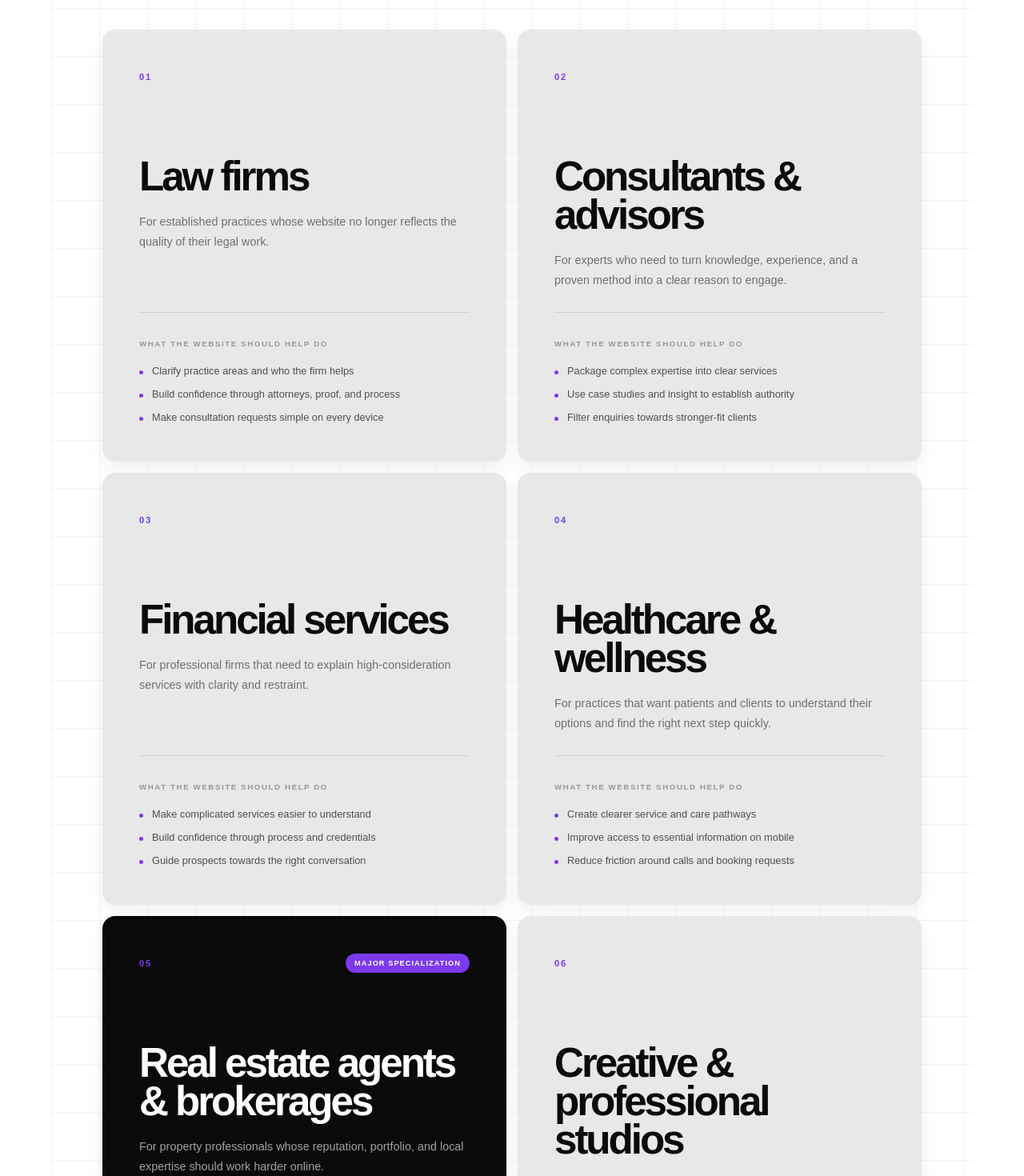
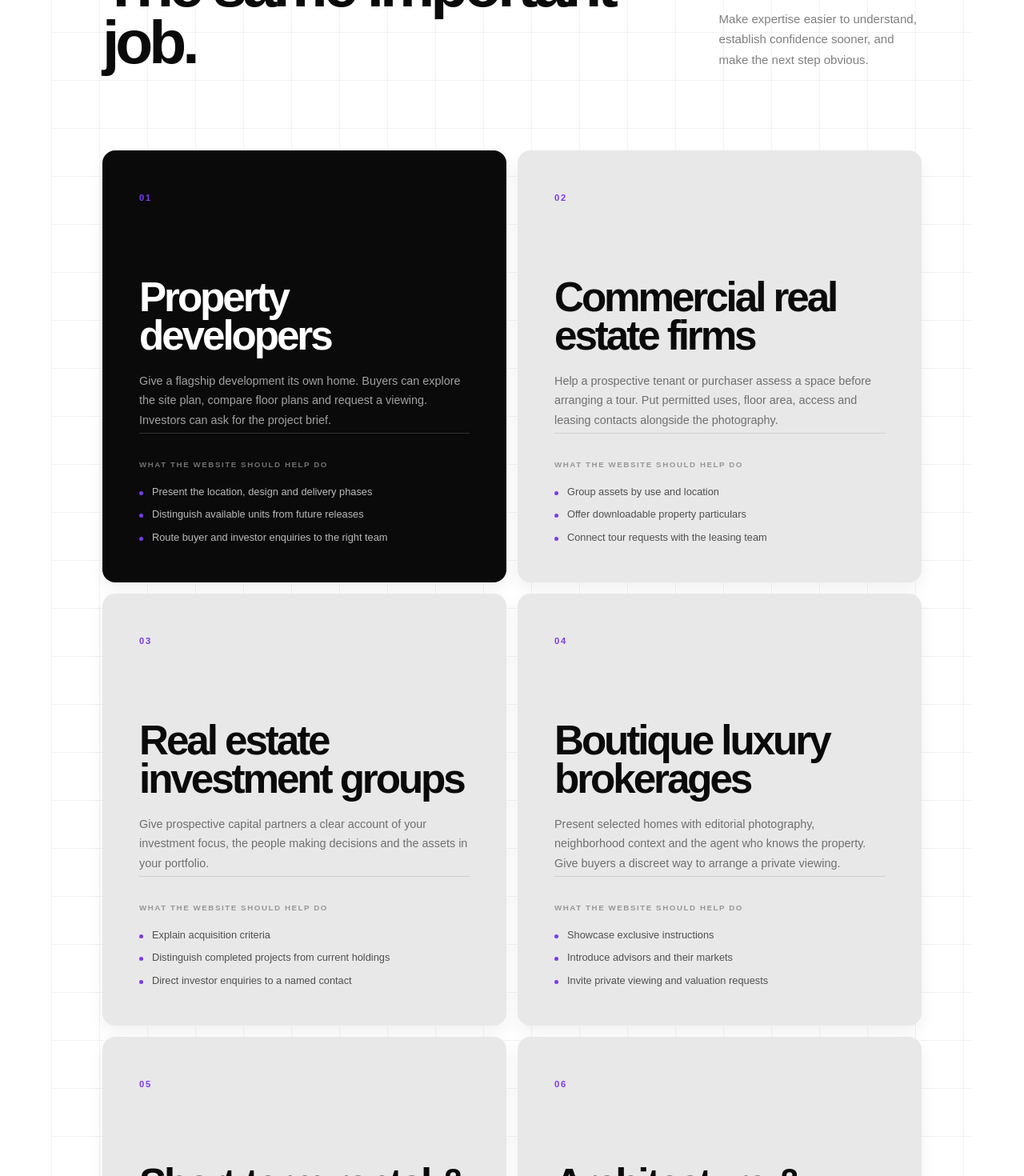
Before and after one commit to Allensamm/bazalel, a Next.js app: page /industries in a window 1280 px wide. Shown: the part 1330-2800 px from the top of the page at 80% size. Built offline with nearby package versions, Linux system fonts and the light colour scheme.

Commit message:
Target property, hospitality, design and professional service buyers

```diff
--- a/app/industries/page.tsx
+++ b/app/industries/page.tsx
@@ -1,107 +1,15 @@
 import type { Metadata } from 'next';
 import Link from 'next/link';
+import { industries } from '@/lib/industries';
 import { SiteFooter } from '@/components/SiteFooter';
 import { createPageMetadata } from '@/lib/site';
 
 export const metadata: Metadata = createPageMetadata({
-  title: 'Industries',
+  title: 'Web Design for Property, Hospitality, Design Studios & Law Firms',
   description:
-    'Bazalel builds strategic Squarespace websites for law firms, consultants, financial services, healthcare practices, property businesses, studios, and other expert-led companies.',
+    'Explore Squarespace web design for property developers, investment groups, luxury brokerages, hospitality brands, architecture and interior studios, and law firms.',
   path: '/industries',
 });
-
-const industries = [
-  {
-    number: '01',
-    name: 'Law firms',
-    description:
-      'For established practices whose website no longer reflects the quality of their legal work.',
-    outcomes: [
-      'Clarify practice areas and who the firm helps',
-      'Build confidence through attorneys, proof, and process',
-      'Make consultation requests simple on every device',
-    ],
-  },
-  {
-    number: '02',
-    name: 'Consultants & advisors',
-    description:
-      'For experts who need to turn knowledge, experience, and a proven method into a clear reason to engage.',
-    outcomes: [
-      'Package complex expertise into clear services',
-      'Use case studies and insight to establish authority',
-      'Filter enquiries towards stronger-fit clients',
-    ],
-  },
-  {
-    number: '03',
-    name: 'Financial services',
-    description:
-      'For professional firms that need to explain high-consideration services with clarity and restraint.',
-    outcomes: [
-      'Make complicated services easier to understand',
-      'Build confidence through process and credentials',
-      'Guide prospects towards the right conversation',
-    ],
-  },
-  {
-    number: '04',
-    name: 'Healthcare & wellness',
-    description:
-      'For practices that want patients and clients to understand their options and find the right next step quickly.',
-    outcomes: [
-      'Create clearer service and care pathways',
-      'Improve access to essential information on mobile',
-      'Reduce friction around calls and booking requests',
-    ],
-  },
-  {
-    number: '05',
-    name: 'Real estate agents & brokerages',
-    label: 'Major specialization',
-    featured: true,
-    description:
-      'For property professionals whose reputation, portfolio, and local expertise should work harder online.',
-    outcomes: [
-      'Showcase services and selected properties clearly',
-      'Strengthen trust with proof and local expertise',
-      'Create direct paths for buyers, sellers, and investors',
-    ],
-  },
-  {
-    number: '06',
-    name: 'Creative & professional studios',
-    description:
-      'For teams that need more than a beautiful portfolio—they need a site that explains why the work matters.',
-    outcomes: [
-      'Connect strong work to meaningful client outcomes',
-      'Clarify the process and ideal project fit',
-      'Turn portfolio interest into qualified briefs',
-    ],
-  },
-  {
-    number: '07',
-    name: 'Education & training',
-    description:
-      'For educators and training businesses that need to make programmes, proof, and enrolment paths easier to navigate.',
-    outcomes: [
-      'Organize programmes around learner needs',
-      'Use outcomes and testimonials to build confidence',
-      'Simplify registration and enquiry journeys',
-    ],
-  },
-  {
-    number: '08',
-    name: 'Other expert-led businesses',
-    description:
-      'Your industry does not need to be on a list. The strongest fit is a good business with a website that undersells it.',
-    outcomes: [
-      'Define the useful result your website should support',
-      'Create a clearer message and visitor journey',
-      'Measure the actions that matter to the business',
-    ],
-  },
-];
 
 const fitSignals = [
   'Your service depends on credibility and trust',
@@ -118,15 +26,14 @@ export default function IndustriesPage() {
         <div className="industries-hero__inner">
           <p data-reveal="up">Industries</p>
           <h1 data-reveal="up" className="reveal-delay-1">
-            We build where trust drives the decision.
+            Web design for property, hospitality, design studios and professional services.
           </h1>
           <div className="industries-hero__intro" data-reveal="up">
             <p>
-              Bazalel works with professional-service and expert-led businesses.
-              We learn how your clients choose, then build the message, proof, and
-              path that helps the right visitor take action.
+              Explore how a development website can attract investor enquiries, a portfolio can win a studio brief,
+              or a practice page can bring the right matter to a lawyer.
             </p>
-            <span>Our specialty is <Link href="/real-estate-web-design">Squarespace web design for real estate agents</Link>.</span>
+            <span>Explore our <Link href="/real-estate-web-design">real estate</Link> and <Link href="/law-firm-web-design">law firm web design services</Link>.</span>
           </div>
         </div>
       </header>
@@ -148,14 +55,14 @@ export default function IndustriesPage() {
         <div className="industries-grid">
           {industries.map((industry, index) => (
             <article
-              key={industry.name}
-              className={`industry-card${industry.featured ? ' industry-card--featured' : ''}`}
+              key={industry.id}
+              id={industry.id}
+              className={`industry-card${index === 0 ? ' industry-card--featured' : ''}`}
               data-reveal="up"
               style={{ transitionDelay: `${(index % 2) * 100}ms` }}
             >
               <div className="industry-card__topline">
-                <span>{industry.number}</span>
-                {industry.label && <strong>{industry.label}</strong>}
+                <span>{String(index + 1).padStart(2, '0')}</span>
               </div>
               <h3>{industry.name}</h3>
               <p>{industry.description}</p>
--- a/app/redesign.css
+++ b/app/redesign.css
@@ -662,17 +662,17 @@ html::-webkit-scrollbar-thumb {
   justify-content: flex-start;
 }
 
-.niche__industries span:first-child {
+.niche__industries a:first-child {
   border-color: var(--color-accent);
   color: var(--color-accent);
 }
 
-.niche__areas span {
+.niche__areas a {
   border-color: rgba(0, 0, 0, 0.14);
   color: rgba(0, 0, 0, 0.5);
 }
 
-.niche__areas span:hover {
+.niche__areas a:hover {
   border-color: var(--color-primary);
   color: var(--color-primary);
 }
--- a/components/BrandHero.tsx
+++ b/components/BrandHero.tsx
@@ -61,12 +61,10 @@ export function BrandHero() {
         </div>
         <div ref={messageRef} className="brand-hero__message">
           <h1 id="hero-title">
-            Squarespace Websites for Real Estate Agents &amp; Professional Service Businesses
+            Squarespace websites for real estate, hospitality, design studios and law firms
           </h1>
           <p>
-            Strategy-led, conversion-focused Squarespace websites designed to build
-            trust, communicate expertise, and turn serious visitors into qualified
-            enquiries.
+            Showcase a flagship development, invite a guest to book a stay, or help a client choose your practice. We build around the enquiry you want to receive.
           </p>
           <strong className="brand-hero__rating">Over 4.5-star average rating.</strong>
         </div>
--- a/components/ContactForm.tsx
+++ b/components/ContactForm.tsx
@@ -1,4 +1,6 @@
 'use client';
+
+import { industries } from '@/lib/industries';
 
 import { FormEvent, useState } from 'react';
 
@@ -114,7 +116,7 @@ export function ContactForm() {
           Industry
           <select name="industry" defaultValue="" required>
             <option value="" disabled>Select your industry</option>
-            <option>Law firm</option>
+            {industries.map(({ id, name }) => <option key={id}>{name}</option>)}
             <option>Consulting or advisory</option>
             <option>Financial services</option>
             <option>Healthcare or wellness</option>
--- a/components/SiteFooter.tsx
+++ b/components/SiteFooter.tsx
@@ -1,7 +1,7 @@
 import Image from 'next/image';
 import Link from 'next/link';
 
-export function SiteFooter({ home = false }: { home?: boolean }) {
+export function SiteFooter() {
   return (
     <footer className="site-footer grid-surface">
       <div className="site-footer__grid">
@@ -21,9 +21,7 @@ export function SiteFooter({ home = false }: { home?: boolean }) {
           <Link href="/approach">Approach</Link>
           <Link href="/industries">Industries</Link>
           <Link href="/real-estate-web-design">Real estate web design</Link>
-          {!home && (
-            <Link href="/law-firm-web-design">Law firm web design</Link>
-          )}
+          <Link href="/law-firm-web-design">Law firm web design</Link>
           <Link href="/work">Our work</Link>
           <Link href="/bazalelpages">Bazalel Pages</Link>
         </div>
--- /dev/null
+++ b/lib/industries.ts
@@ -0,0 +1,50 @@
+export const industries = [
+  {
+    id: 'developers',
+    name: 'Property developers',
+    description: 'Give a flagship development its own home. Buyers can explore the site plan, compare floor plans and request a viewing. Investors can ask for the project brief.',
+    outcomes: ['Present the location, design and delivery phases', 'Distinguish available units from future releases', 'Route buyer and investor enquiries to the right team'],
+  },
+  {
+    id: 'commercial',
+    name: 'Commercial real estate firms',
+    description: 'Help a prospective tenant or purchaser assess a space before arranging a tour. Put permitted uses, floor area, access and leasing contacts alongside the photography.',
+    outcomes: ['Group assets by use and location', 'Offer downloadable property particulars', 'Connect tour requests with the leasing team'],
+  },
+  {
+    id: 'investment',
+    name: 'Real estate investment groups',
+    description: 'Give prospective capital partners a clear account of your investment focus, the people making decisions and the assets in your portfolio.',
+    outcomes: ['Explain acquisition criteria', 'Distinguish completed projects from current holdings', 'Direct investor enquiries to a named contact'],
+  },
+  {
+    id: 'brokerages',
+    name: 'Boutique luxury brokerages',
+    description: 'Present selected homes with editorial photography, neighborhood context and the agent who knows the property. Give buyers a discreet way to arrange a private viewing.',
+    outcomes: ['Showcase exclusive instructions', 'Introduce advisors and their markets', 'Invite private viewing and valuation requests'],
+  },
+  {
+    id: 'hospitality',
+    name: 'Short-term rental & hospitality brands',
+    description: 'Help guests choose the right stay. Set out sleeping arrangements, accessibility, amenities and arrival details, then send guests to the booking calendar for that property.',
+    outcomes: ['Organize stays by destination or guest needs', 'Connect each property to its booking system', 'Collect group and extended-stay enquiries'],
+  },
+  {
+    id: 'studios',
+    name: 'Architecture & interior design studios',
+    description: 'Show a prospective client how you work. Pair finished photography with the original brief, site constraints, materials and design decisions behind the project.',
+    outcomes: ['Organize projects by building type or discipline', 'Credit the design team and collaborators', 'Invite briefs with location, scope and timing'],
+  },
+  {
+    id: 'legal',
+    name: 'Law firms',
+    description: 'Help prospective clients find the right practice area and lawyer. Explain which matters the firm handles, where it practises and what to expect from a first consultation.',
+    outcomes: ['Connect practice pages with lawyer profiles', 'Explain the intake process', 'Route consultation requests to the right office'],
+  },
+  {
+    id: 'professional',
+    name: 'High-trust professional services',
+    description: 'For advisory firms, consultants and financial services teams, a useful website explains who the engagement suits, who will do the work and how an engagement starts.',
+    outcomes: ['Define the service and ideal client', 'Show relevant credentials and case studies', 'Invite a confidential introductory call'],
+  },
+];
```
Also changed, not shown: app/globals.css (+4 -4 lines), app/page.tsx (+6 -8 lines), app/real-estate-web-design/page.tsx (+21 -22 lines), components/RealEstateNiche.tsx (+15 -54 lines).
